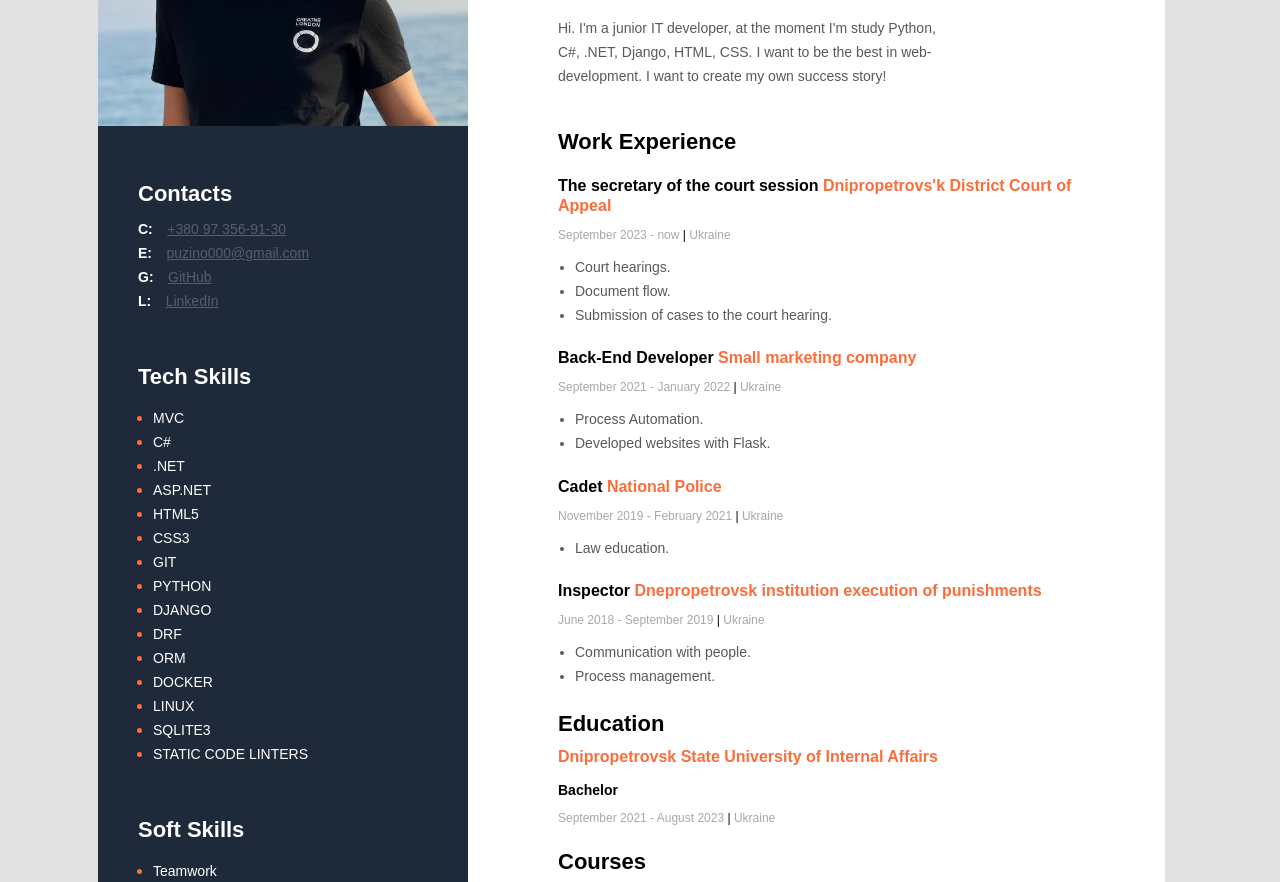
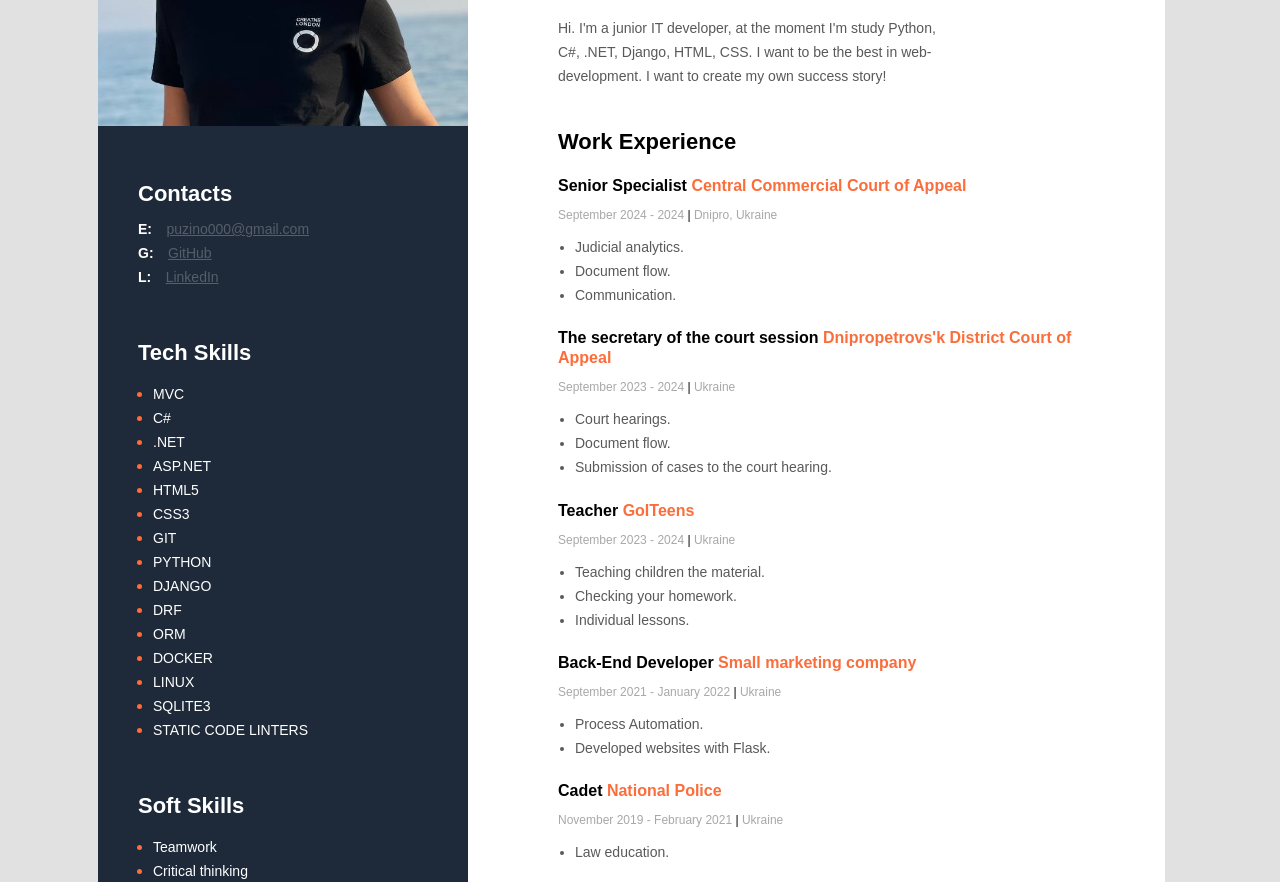
Before and after one commit to Puzino/my_resume_html, a plain HTML site: page index.html in a window 1280 px wide. Shown: the part 294-1176 px from the top of the page. Drawn offline with Linux system fonts and the light colour scheme.

Commit message:
change some info

```diff
--- a/index.html
+++ b/index.html
@@ -16,7 +16,7 @@
                 <div class="about_me_section">
                     <h2 class="about_me_professional">Back-End Python/C# Developer</h2>
                     <p class="about_me_city">Dnipro, Ukraine</p>
-                    <h1 class="about_me_name">Timur Puzino</h1>
+                    <h1 class="about_me_name">Tymur Puzino</h1>
                     <p class="about_me_discription">
                         Hi. I'm a junior IT developer, at the moment I'm study Python, C#, .NET, Django, HTML,
                         CSS. I want to be the best in web-development. I want to create my own
@@ -48,6 +48,21 @@
                 <!-- my work expireance section-->
                 <div class="work_expireance">
                     <h3 class="main_content_title">Work Experience</h3>
+                    <div>
+                        <h4 class="work_expireance_job">
+                            Senior Specialist
+                            <span class="work_expireance_comapny">Central Commercial Court of Appeal</span>
+                        </h4>
+                        <p class="work_expireance_date">
+                            September 2024 - 2024
+                            <span class="work_expireance_line">|</span> Dnipro, Ukraine
+                        </p>
+                        <ul class="work_expireance_list">
+                            <li>Judicial analytics.</li>
+                            <li>Document flow.</li>
+                            <li>Communication.</li>
+                        </ul>
+                    </div>
                     <!-- work 4-->
                     <div>
                         <h4 class="work_expireance_job">
@@ -55,13 +70,28 @@
                             <span class="work_expireance_comapny">Dnipropetrovs'k District Court of Appeal</span>
                         </h4>
                         <p class="work_expireance_date">
-                            September 2023 - now
+                            September 2023 - 2024
                             <span class="work_expireance_line">|</span> Ukraine
                         </p>
                         <ul class="work_expireance_list">
                             <li>Court hearings.</li>
                             <li>Document flow.</li>
                             <li>Submission of cases to the court hearing.</li>
+                        </ul>
+                    </div>
+                    <div>
+                        <h4 class="work_expireance_job">
+                            Teacher
+                            <span class="work_expireance_comapny">GoITeens</span>
+                        </h4>
+                        <p class="work_expireance_date">
+                            September 2023 - 2024
+                            <span class="work_expireance_line">|</span> Ukraine
+                        </p>
+                        <ul class="work_expireance_list">
+                            <li>Teaching children the material.</li>
+                            <li>Checking your homework.</li>
+                            <li>Individual lessons.</li>
                         </ul>
                     </div>
                     <!-- work 3-->
@@ -113,6 +143,14 @@
                 <!-- education -->
                 <div class="education">
                     <h3 class="main_content_title">Education</h3>
+                    <h4 class="education_university">
+                        National Technical University “Dnipro Polytechnic”
+                    </h4>
+                    <h4 class="education_speciality">Magister</h4>
+                    <p class="education_period">
+                        September 2024 - December 2025 <span class="education_line">|</span> Ukraine
+                    </p>
+                    <hr>
                     <h4 class="education_university">
                         Dnipropetrovsk State University of Internal Affairs
                     </h4>
@@ -174,8 +212,15 @@
                                 alt=""
                             />
                         </a>
+                        <a href="https://certificate.ithillel.ua/view/58138027" target="_blank">
+                            <img
+                                class="course__sertificate"
+                                src="/img/couses/hillel_4.png"
+                                alt=""
+                            />
+                        </a>
+                    </div>
 
-                    </div>
                 </div>
             </div>
 
@@ -186,12 +231,12 @@
                 <!-- contact sections -->
                 <div class="contact_section">
                     <h3 class="sidebar_title">Contacts</h3>
-                    <div>
-                        <span class="contact_section_type">C:</span>
-                        <a class="contact_section_link" href="tel:+380973569130"
-                            >+380 97 356-91-30</a
-                        >
-                    </div>
+<!--                    <div>-->
+<!--                        <span class="contact_section_type">C:</span>-->
+<!--                        <a class="contact_section_link" href="tel:+380973569130"-->
+<!--                            >+380 97 356-91-30</a-->
+<!--                        >-->
+<!--                    </div>-->
                     <div>
                         <span class="contact_section_type">E:</span>
                         <a class="contact_section_link" href="mailto:puzino000@gmail.com"
```
Also changed, not shown: img/couses/hillel_4.png (added).
